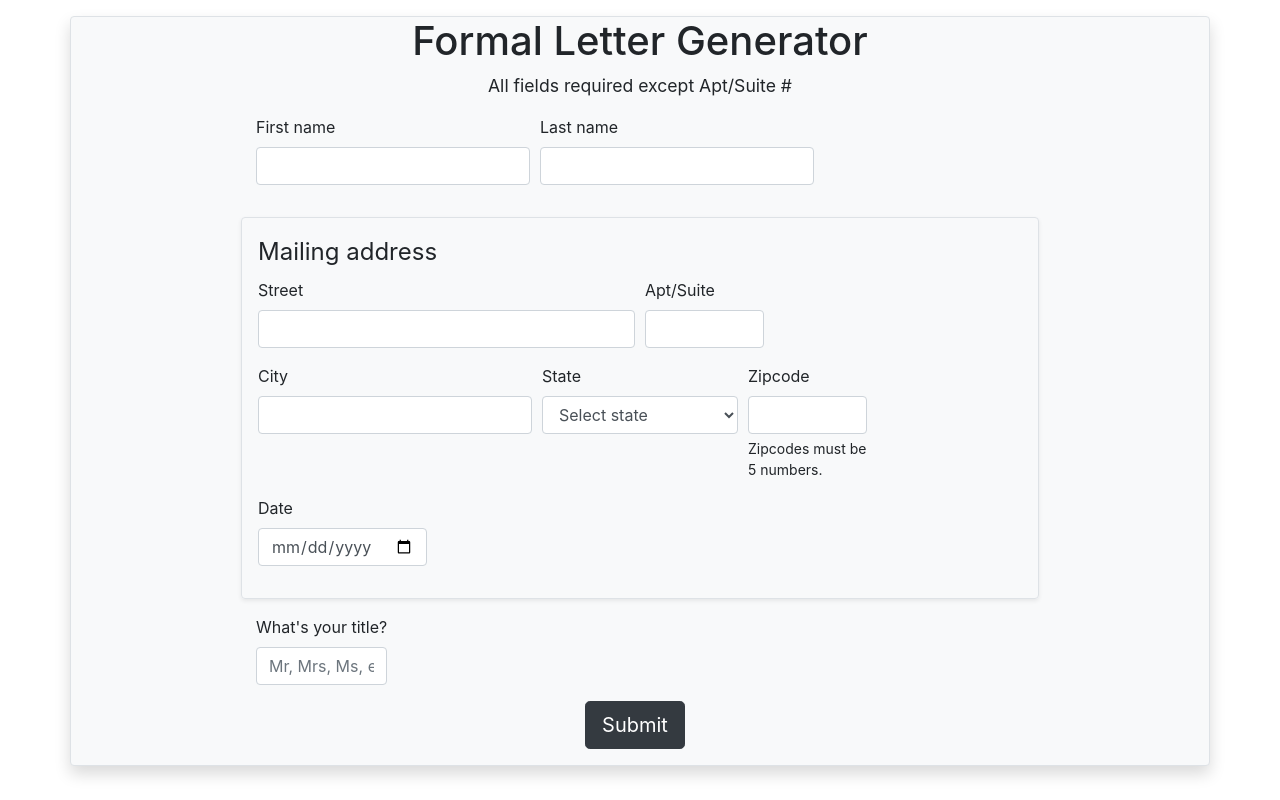
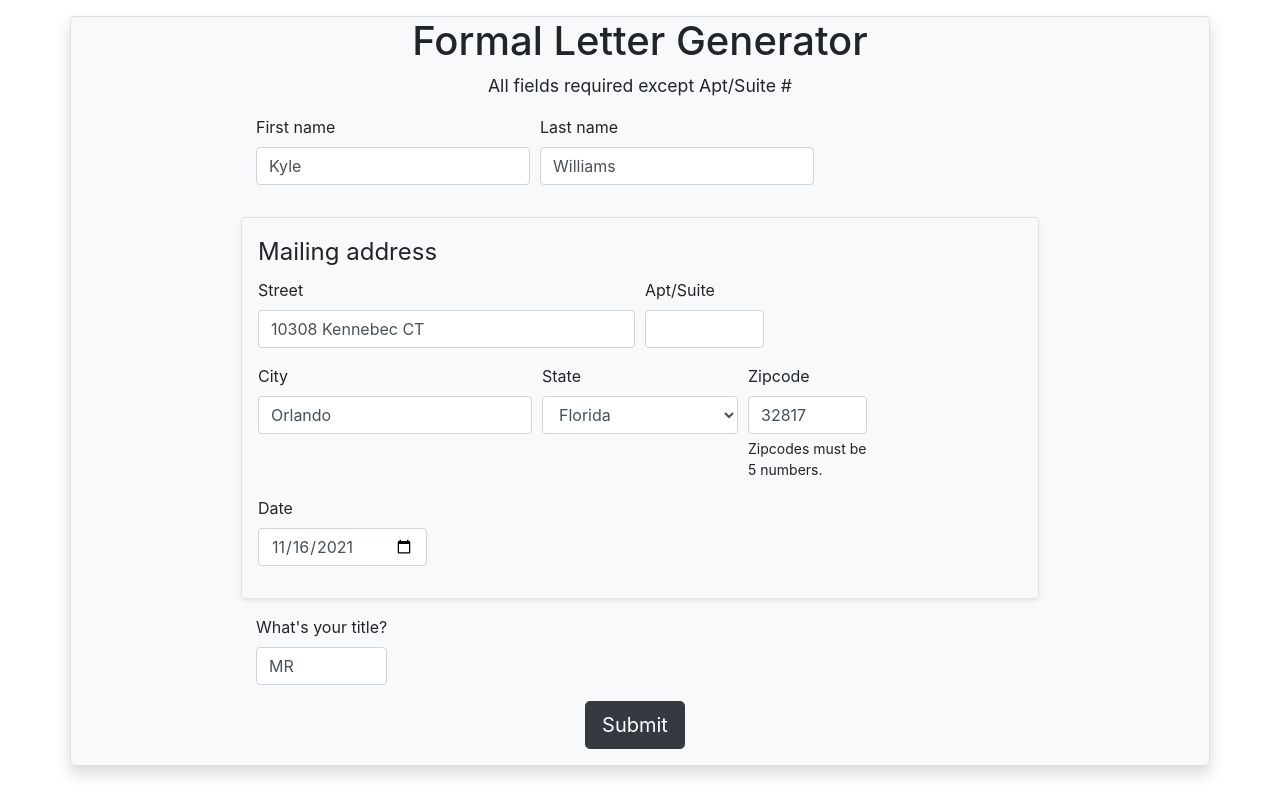
Before and after one commit to kylewcode/react-html-letter-v2, a React (Create React App) app in the folder client/: page / in a window 1280 px wide. Built offline with nearby package versions, Linux system fonts and the light colour scheme.

Commit message:
resolved bug: submit button not working

```diff
--- a/client/src/App.js
+++ b/client/src/App.js
@@ -26,15 +26,15 @@ function App() {
   }
 
   const initState = {
-    firstName: "",
-    lastName: "",
-    street: "",
+    firstName: "Kyle",
+    lastName: "Williams",
+    street: "10308 Kennebec CT",
     aptSuite: "",
-    city: "",
-    stateName: "",
-    zipcode: "",
-    date: "",
-    title: "",
+    city: "Orlando",
+    stateName: "Florida",
+    zipcode: "32817",
+    date: "2021-11-16",
+    title: "MR",
     status: "fillingOutForm",
   };
 
--- a/client/src/Modal.js
+++ b/client/src/Modal.js
@@ -46,7 +46,7 @@ function Modal({ addressData, callParentState }) {
             const element = inputs[i];
             if (
               element.checked &&
-              element.computedRole === "radio" &&
+              element.name === "address-validate" &&
               element.value !== "none"
             ) {
               const { street, city, state, zipcode } = element.dataset;
@@ -61,7 +61,7 @@ function Modal({ addressData, callParentState }) {
             }
             if (
               element.checked &&
-              element.computedRole === "radio" &&
+              element.id === "validate-none" &&
               element.value === "none"
             ) {
               // User needs to return to the form if they don't see their address.
```
